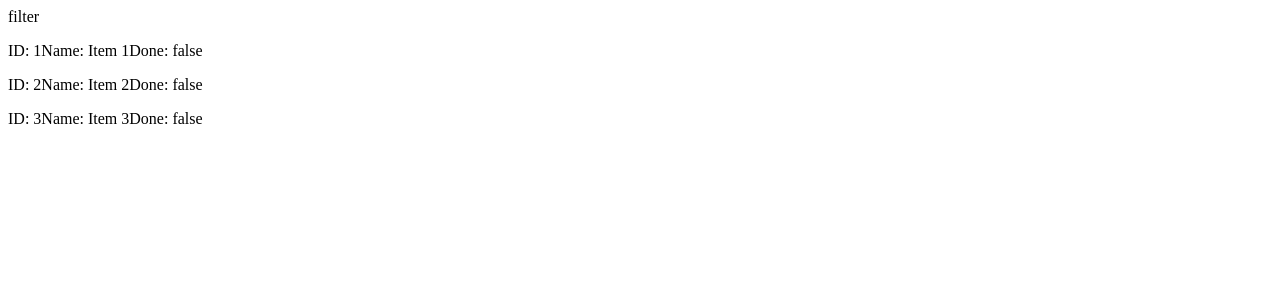
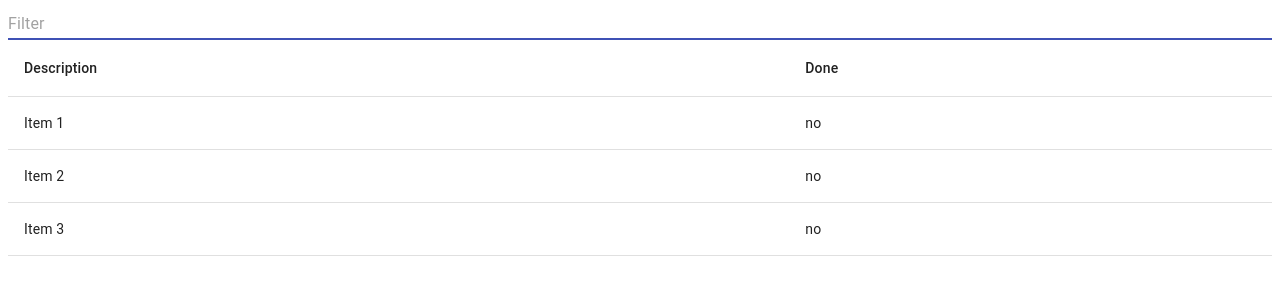
Before and after one commit to vanderleisilva/react-context, a React (Create React App) app: page / in a window 1280 px wide. Shown: the top 300 px of the page. Built offline with nearby package versions, Linux system fonts and the light colour scheme.

Commit message:
add material UI

```diff
--- a/package.json
+++ b/package.json
@@ -3,6 +3,7 @@
   "version": "0.1.0",
   "private": true,
   "dependencies": {
+    "@material-ui/core": "^4.4.2",
     "react": "^16.9.0",
     "react-dom": "^16.9.0",
     "react-scripts": "3.1.1"
--- a/src/components/filter/index.js
+++ b/src/components/filter/index.js
@@ -1,8 +1,18 @@
-import React from "react";
-import useTodo from "hooks/useTodo";
+import React from 'react';
+import useTodo from 'hooks/useTodo';
+
+import TextField from '@material-ui/core/TextField';
 
 export default () => {
-  const { filter } = useTodo();
+  const { filter, setFilter } = useTodo();
 
-  return 'filter'
+  return (
+    <TextField
+      value={filter}
+      fullWidth
+      placeholder='Filter'
+      autoFocus
+      onChange={e => setFilter(e.target.value)}
+    />
+  );
 };
--- a/src/components/list/index.js
+++ b/src/components/list/index.js
@@ -1,14 +1,31 @@
-import React from "react";
-import useTodo from "hooks/useTodo";
+import React from 'react';
+import useTodo from 'hooks/useTodo';
+
+import Table from '@material-ui/core/Table';
+import TableBody from '@material-ui/core/TableBody';
+import TableCell from '@material-ui/core/TableCell';
+import TableHead from '@material-ui/core/TableHead';
+import TableRow from '@material-ui/core/TableRow';
 
 export default () => {
   const { todos } = useTodo();
 
-  return todos.map(todo => (
-    <p>
-      ID: {todo.id}
-      Name: {todo.name}
-      Done: {todo.done ? 'yes' : 'false'}
-    </p>
-  ));
+  return (
+    <Table>
+      <TableHead>
+          <TableRow>
+            <TableCell children='Description' />
+            <TableCell children='Done' />
+          </TableRow>
+        </TableHead>
+      <TableBody>
+        {todos.map(todo => (
+          <TableRow key={todo.id}>
+            <TableCell children={todo.name} />
+            <TableCell children={todo.done ? 'yes' : 'no'} />
+          </TableRow>
+        ))}
+      </TableBody>
+    </Table>
+  );
 };
--- a/src/hooks/useTodo.js
+++ b/src/hooks/useTodo.js
@@ -1,5 +1,5 @@
-import { useContext } from "react";
-import { TodoContext } from "../context/todo";
+import { useContext } from 'react';
+import { TodoContext } from '../context/todo';
 
 export default () => {
   const [state, setState] = useContext(TodoContext);
@@ -10,8 +10,12 @@ export default () => {
 
   const remove = todo => {};
 
-  const setFilter = name => {
-    setState(state.filter(todo => RegExp(todo.name, 'i').test(name)))
+  const setFilter = filter => {
+    setState(st => ({
+      ...st,
+      todos: st.todos.filter(todo => RegExp(todo.name, 'i').test(filter)),
+      filter
+    }));
   };
 
   return {
@@ -20,6 +24,6 @@ export default () => {
     setFilter,
     remove,
     filter: state.filter,
-    todos: state.todos
+    todos: state.todos,
   };
 };
```
Also changed, not shown: 1 other file (tests, documents, lock files or other folders).
